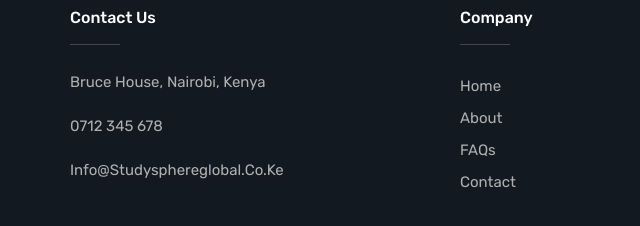
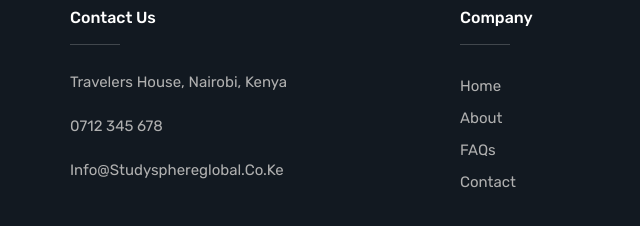
Before and after one commit to wilsonanyonga/studysphere, a plain HTML site: page faq-1.html in a window 1280 px wide. Shown: the part 2037-2263 px from the top of the page, 0-640 px from the left. Drawn offline with Linux system fonts and the light colour scheme.

Commit message:
Update faq-1.html

```diff
--- a/faq-1.html
+++ b/faq-1.html
@@ -461,7 +461,7 @@
 					<div class="col-lg-4 col-md-12 col-sm-12 footer-col-4">
                         <div class="widget">
 							<h5 class="footer-title">Contact Us</h5>
-							<p class="text-capitalize m-b20">Bruce House, Nairobi, Kenya</p>
+							<p class="text-capitalize m-b20">Travelers House, Nairobi, Kenya</p>
 							<p class="text-capitalize m-b20">0712 345 678</p>
 							<p class="text-capitalize m-b20">info@studysphereglobal.co.ke</p>
 
```
